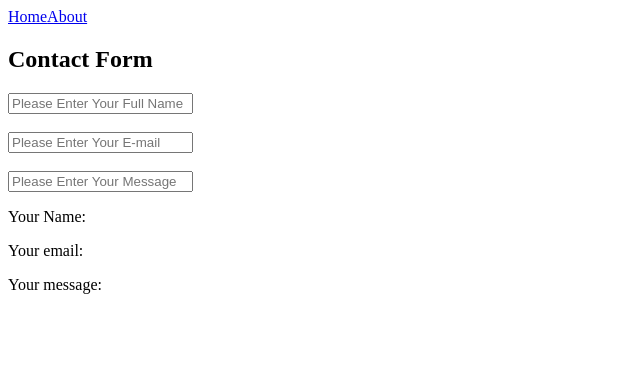
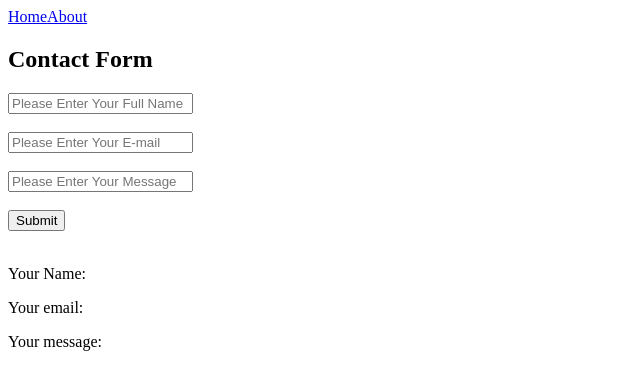
Before and after one commit to Sepehr-Nikiyan/react-bootcamp, a React (Vite) app: page /contact-form in a window 1280 px wide. Shown: the top 390 px of the page, without its empty margins (0-640 px from the left). Built offline with nearby package versions, Linux system fonts and the light colour scheme.

Commit message:
handle form submission in contact form

```diff
--- a/src/components/ContactForm.jsx
+++ b/src/components/ContactForm.jsx
@@ -7,23 +7,38 @@ function ContactForm() {
         message: "",
     });
 
+    const [isSubmitted, setIsSubmitted] = useState(false);
+
+    function handleSubmit(event) {
+        event.preventDefault();
+        setIsSubmitted(true);
+        setTimeout(() => setIsSubmitted(false),3500);
+        console.log(formData);
+        setFormData({
+            name: "",
+            email: "",
+            message: "",
+        });
+    }
+
     return (
         <div>
             <h2>Contact Form</h2>
 
+            <form action="" onSubmit={handleSubmit}>
                 <input
                     type="text"
                     value={formData.name}
                     placeholder="Please Enter Your Full Name"
-                onChange={(event) => setFormData({...formData, name:event.target.value})}
+                    onChange={(event) => setFormData({ ...formData, name: event.target.value })}
                 />
                 <br />
                 <br />
                 <input
-                type="text"
+                    type="email"
                     value={formData.email}
                     placeholder="Please Enter Your E-mail"
-                onChange={(event) => setFormData({...formData,email:event.target.value})}
+                    onChange={(event) => setFormData({ ...formData, email: event.target.value })}
                 />
                 <br />
                 <br />
@@ -31,8 +46,19 @@ function ContactForm() {
                     type="text"
                     value={formData.message}
                     placeholder="Please Enter Your Message"
-                onChange={(event) => setFormData({...formData,message:event.target.value})}
+                    onChange={(event) => setFormData({ ...formData, message: event.target.value })}
                 />
+                <br />
+                <br />
+
+                <button type="submit">Submit</button>
+
+                <br />
+                <br />
+                {isSubmitted && <p style={{color: "green"}}>Form submitted successfully!</p>}
+
+            </form>
+
 
             <p>Your Name: {formData.name}</p>
             <p>Your email: {formData.email}</p>
```
Lines whose indentation alone changed are shown as unchanged.
